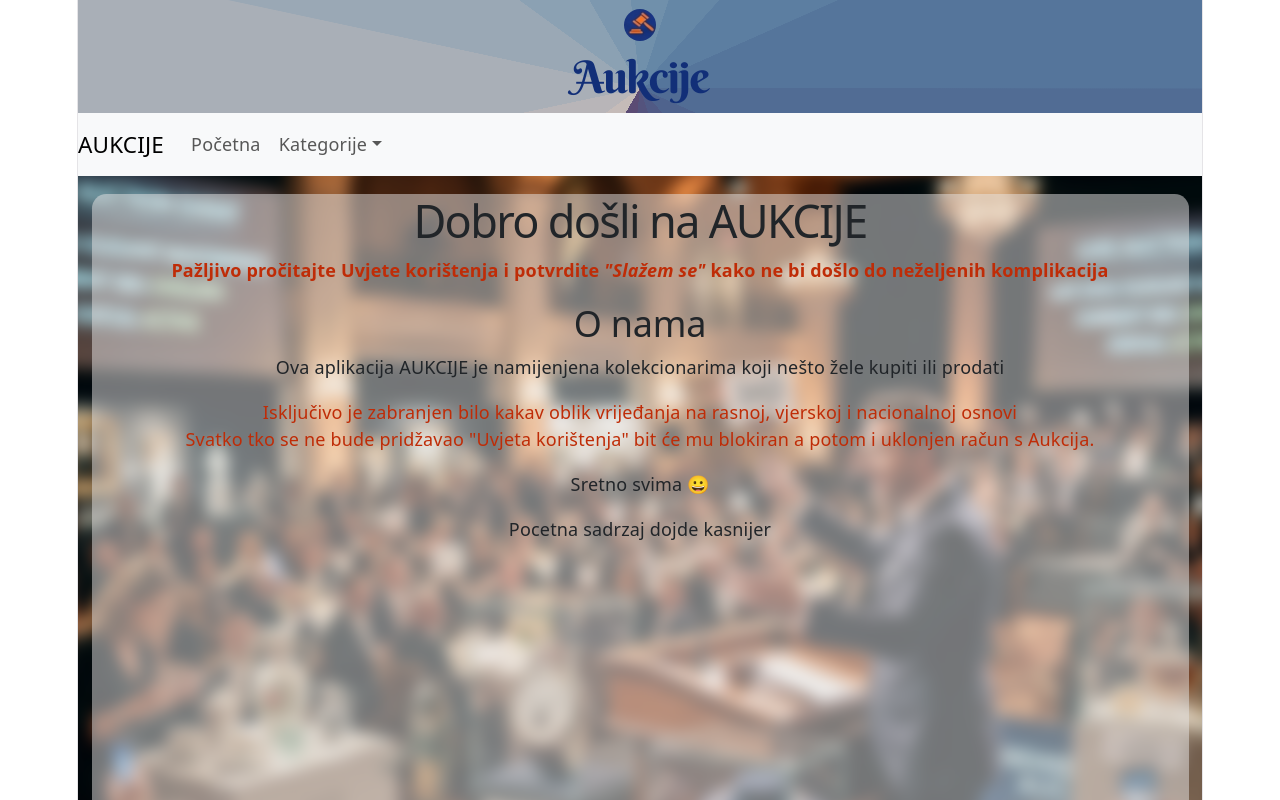
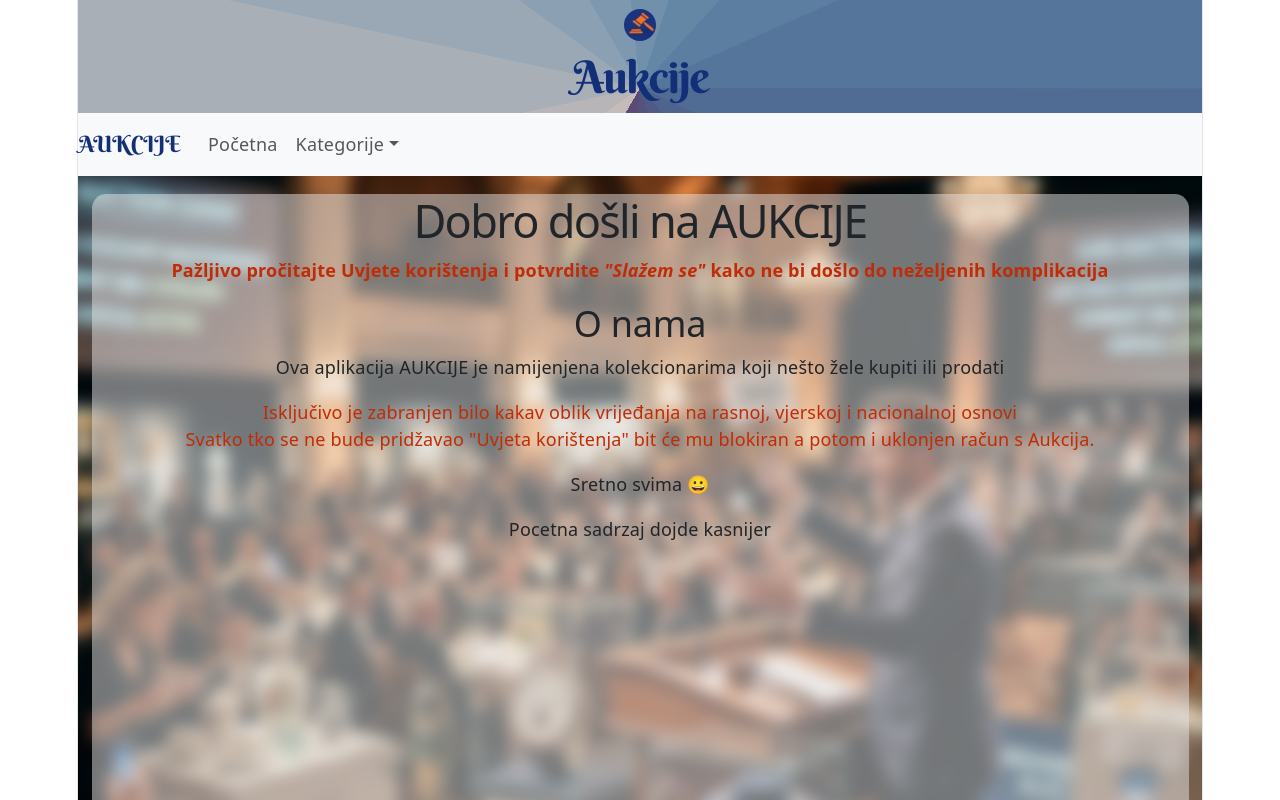
Before and after one commit to androwebgraphic/Aukcije, a React (Vite) app: page / in a window 1280 px wide. Shown: the top 800 px of the page. Built offline with nearby package versions, Linux system fonts and the light colour scheme; the HTML template or start-up script is replaced by a standard one.

Commit message:
Update App.css

```diff
--- a/src/App.css
+++ b/src/App.css
@@ -42,7 +42,7 @@
   border-radius: .8rem;
 }
 
-header h1 {
+header h1, .navbar-brand {
   /* margin-left: auto; */
   /* width: 20%; */
   font-family: "BerkshireSwash-Regular", sans-serif;
```
